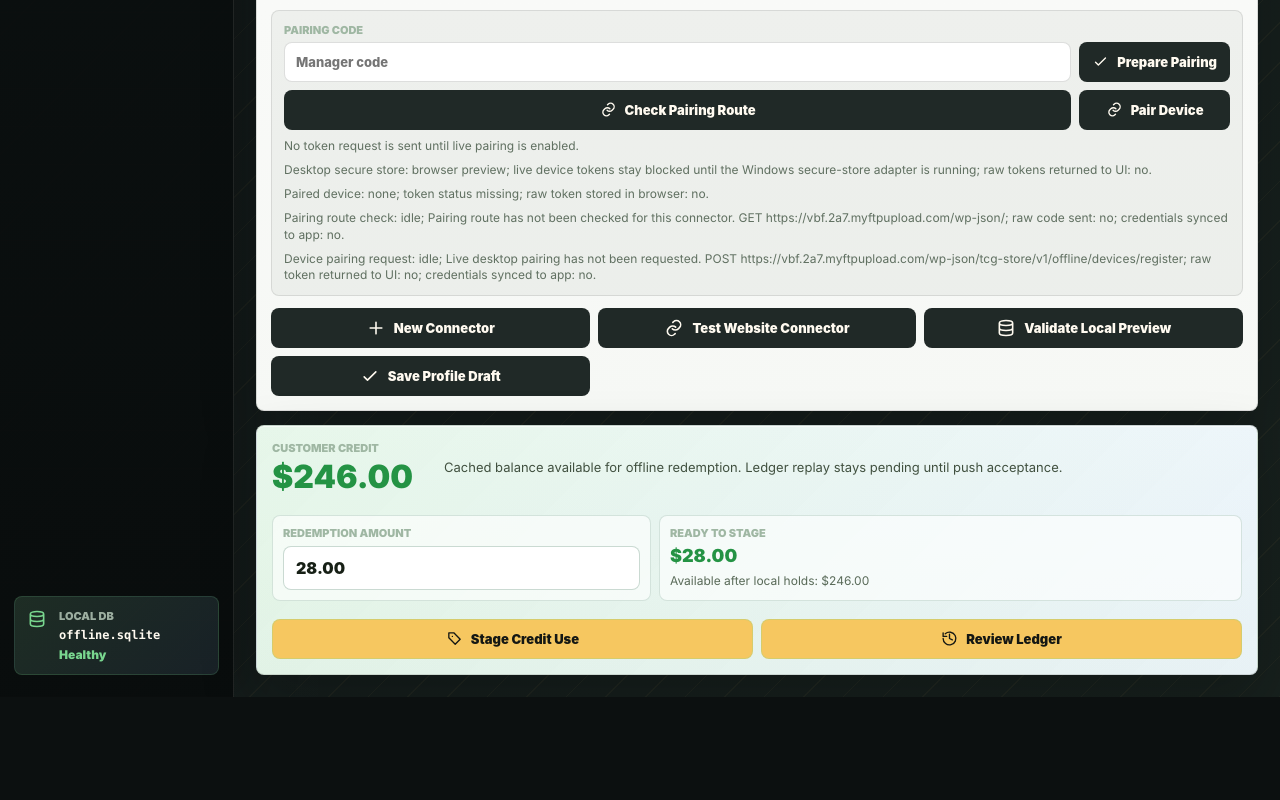
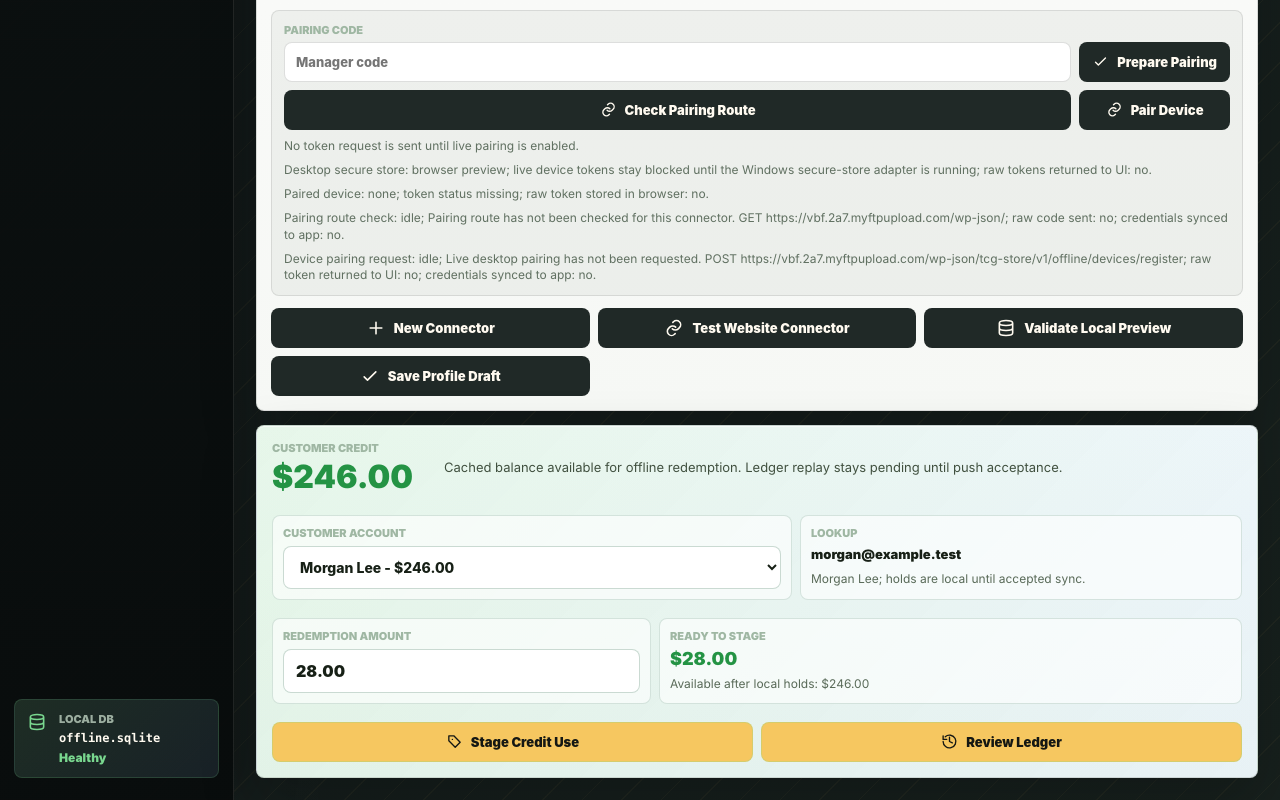
Before and after one commit to jonathanrhcooper1/Pug-Game-Shop, a React (Vite) app in the folder apps/offline-app/: page / in a window 1280 px wide. Shown: the part 2935-3735 px from the top of the page. Before the commit the page ends 3632 px from the top, so only its background shows below. Built offline with nearby package versions, Linux system fonts and the light colour scheme.

Commit message:
Add offline customer credit account selection

```diff
--- a/apps/offline-app/src/App.tsx
+++ b/apps/offline-app/src/App.tsx
@@ -40,6 +40,7 @@ import {
   creditRedemptionInputFromMinorUnits,
   creditRedemptionInputToMinorUnits,
   customerCreditAvailableAfterPending,
+  customerCreditDisplayName,
   createEmptyConnectorProfileDraft,
   buildInventoryUpdateOperation,
   buildInventoryReservationOperation,
@@ -47,6 +48,7 @@ import {
   connectorOfflineConflictResolutionUrl,
   filterInventoryItems,
   findInventoryItemByScan,
+  findCustomerCreditSnapshot,
   findConnectorProfile,
   findInventoryItem,
   findPairedDeviceRecord,
@@ -64,6 +66,7 @@ import {
   eventRegistrationStatusLabel,
   statusLabel,
   summarizeOfflinePushResult,
+  upsertCustomerCreditSnapshot,
   upsertConnectorProfile,
   validateConnectorManifest,
   type ConflictItem,
@@ -306,7 +309,9 @@ export function App() {
   }
   const offlineSessionStorage = offlineSessionStorageRef.current
   const [inventoryItems, setInventoryItems] = useState(workspace.inventoryItems)
-  const [customerCredit, setCustomerCredit] = useState(workspace.customerCredit)
+  const [customerCreditDirectory, setCustomerCreditDirectory] = useState(
+    workspace.customerCreditDirectory,
+  )
   const [eventSnapshots, setEventSnapshots] = useState(workspace.eventSnapshots)
   const [connectorProfiles, setConnectorProfiles] = useState(connectorProfileStorage.profiles)
   const [openConflicts, setOpenConflicts] = useState(workspace.conflicts)
@@ -314,7 +319,8 @@ export function App() {
   const [queuedOperations, setQueuedOperations] = useState<OfflineOperationEnvelope[]>(
     offlineSessionStorage.queuedOperations,
   )
-  const [pendingCreditMinorUnits, setPendingCreditMinorUnits] = useState(0)
+  const [activeCustomerId, setActiveCustomerId] = useState(workspace.customerCredit.customerId)
+  const [pendingCreditByCustomer, setPendingCreditByCustomer] = useState<Record<number, number>>({})
   const [creditRedemptionInput, setCreditRedemptionInput] = useState(() =>
     creditRedemptionInputFromMinorUnits(workspace.customerCredit.redemptionPreviewMinorUnits),
   )
@@ -436,6 +442,10 @@ export function App() {
     : "browser preview; live device tokens stay blocked until the Windows secure-store adapter is running"
   const selectedItem = findInventoryItem(inventoryItems, selectedId)
   const selectedEvent = eventSnapshots.find((event) => event.eventId === selectedEventId) ?? eventSnapshots[0]
+  const customerCredit =
+    findCustomerCreditSnapshot(customerCreditDirectory, activeCustomerId) ?? workspace.customerCredit
+  const activeCustomerName = customerCreditDisplayName(customerCredit)
+  const pendingCreditMinorUnits = pendingCreditByCustomer[customerCredit.customerId] ?? 0
   const queueTarget = queueSubmission?.sqlitePlan.table ?? "operation_queue"
   const filteredItems = useMemo(() => {
     return filterInventoryItems(inventoryItems, query, statusFilter)
@@ -1055,6 +1065,28 @@ export function App() {
     )
   }
 
+  function handleCustomerCreditSelection(customerIdValue: string) {
+    const nextCustomerId = Number(customerIdValue)
+    const nextCustomerCredit = findCustomerCreditSnapshot(customerCreditDirectory, nextCustomerId)
+
+    if (!nextCustomerCredit) {
+      return
+    }
+
+    setActiveCustomerId(nextCustomerCredit.customerId)
+    setCreditRedemptionInput(
+      creditRedemptionInputFromMinorUnits(nextCustomerCredit.redemptionPreviewMinorUnits),
+    )
+    setShowCreditLedger(true)
+    setActiveSection("Customers")
+    setActivityMessage({
+      title: "Customer credit selected",
+      detail:
+        `${customerCreditDisplayName(nextCustomerCredit)} cached balance is ready for offline review; ` +
+        "website ledger remains authoritative after sync acceptance.",
+    })
+  }
+
   async function handleCreditRedemption() {
     if (creditRedemptionIssue || creditRedemptionMinorUnits === null) {
       setActiveSection("Customers")
@@ -1073,14 +1105,15 @@ export function App() {
         reason: `offline customer credit redemption ${amount}`,
       }),
       "Credit redemption staged",
-      `${amount} customer credit redemption prepared from cached balance; ledger replay remains deferred until website sync acceptance.`,
+      `${amount} customer credit redemption prepared for ${activeCustomerName}; ledger replay remains deferred until website sync acceptance.`,
     )
-    setPendingCreditMinorUnits((current) =>
-      Math.min(
+    setPendingCreditByCustomer((holds) => ({
+      ...holds,
+      [customerCredit.customerId]: Math.min(
         customerCredit.availableMinorUnits,
-        current + creditRedemptionMinorUnits,
+        (holds[customerCredit.customerId] ?? 0) + creditRedemptionMinorUnits,
       ),
-    )
+    }))
     setShowCreditLedger(true)
   }
 
@@ -1454,10 +1487,16 @@ export function App() {
         setInventoryItems(cacheApplyResult.items)
       }
       if (creditCacheApplyResult.appliedCount > 0) {
-        setCustomerCredit(creditCacheApplyResult.customerCredit)
-        setPendingCreditMinorUnits((current) =>
-          Math.min(creditCacheApplyResult.customerCredit.availableMinorUnits, current),
+        setCustomerCreditDirectory((credits) =>
+          upsertCustomerCreditSnapshot(credits, creditCacheApplyResult.customerCredit),
         )
+        setPendingCreditByCustomer((holds) => ({
+          ...holds,
+          [creditCacheApplyResult.customerCredit.customerId]: Math.min(
+            creditCacheApplyResult.customerCredit.availableMinorUnits,
+            holds[creditCacheApplyResult.customerCredit.customerId] ?? 0,
+          ),
+        }))
       }
       if (eventCacheApplyResult.appliedCount > 0) {
         setEventSnapshots(eventCacheApplyResult.events)
@@ -3273,6 +3312,39 @@ export function App() {
                 </h2>
               </div>
               <p>{customerCredit.note}</p>
+              <div
+                className="customer-credit-selector"
+                aria-label="Offline customer credit account selector"
+              >
+                <label htmlFor="customer-credit-account">
+                  <span className="micro-label">Customer account</span>
+                  <select
+                    id="customer-credit-account"
+                    value={customerCredit.customerId}
+                    onChange={(event) => handleCustomerCreditSelection(event.target.value)}
+                  >
+                    {customerCreditDirectory.map((credit) => (
+                      <option key={credit.customerId} value={credit.customerId}>
+                        {customerCreditDisplayName(credit)} -{" "}
+                        {formatMoney(
+                          customerCreditAvailableAfterPending(
+                            credit,
+                            pendingCreditByCustomer[credit.customerId] ?? 0,
+                          ),
+                          credit.currency,
+                        )}
+                      </option>
+                    ))}
+                  </select>
+                </label>
+                <div>
+                  <span className="micro-label">Lookup</span>
+                  <strong>
+                    {customerCredit.customerLookup ?? `Customer #${customerCredit.customerId}`}
+                  </strong>
+                  <small>{activeCustomerName}; holds are local until accepted sync.</small>
+                </div>
+              </div>
               <div className="credit-redemption-control" aria-label="Customer credit redemption amount">
                 <label htmlFor="credit-redemption-amount">
                   <span className="micro-label">Redemption amount</span>
--- a/apps/offline-app/src/data/offlineWorkspace.ts
+++ b/apps/offline-app/src/data/offlineWorkspace.ts
@@ -97,6 +97,8 @@ export type CustomerCreditSnapshot = {
   customerId: number
   rowVersion: number
   label: string
+  customerName?: string
+  customerLookup?: string
   availableMinorUnits: number
   redemptionPreviewMinorUnits: number
   currency: "USD"
@@ -704,6 +706,7 @@ export type OfflineWorkspaceState = {
   queueItems: QueueItem[]
   conflicts: ConflictItem[]
   customerCredit: CustomerCreditSnapshot
+  customerCreditDirectory: CustomerCreditSnapshot[]
   eventSnapshots: EventSnapshot[]
 }
 
@@ -922,11 +925,48 @@ export const offlineWorkspaceSeed: OfflineWorkspaceState = {
     customerId: 91,
     rowVersion: 6,
     label: "Customer credit",
+    customerName: "Morgan Lee",
+    customerLookup: "morgan@example.test",
     availableMinorUnits: 24600,
     redemptionPreviewMinorUnits: 2800,
     currency: "USD",
     note: "Cached balance available for offline redemption. Ledger replay stays pending until push acceptance.",
   },
+  customerCreditDirectory: [
+    {
+      customerId: 91,
+      rowVersion: 6,
+      label: "Customer credit",
+      customerName: "Morgan Lee",
+      customerLookup: "morgan@example.test",
+      availableMinorUnits: 24600,
+      redemptionPreviewMinorUnits: 2800,
+      currency: "USD",
+      note: "Cached balance available for offline redemption. Ledger replay stays pending until push acceptance.",
+    },
+    {
+      customerId: 104,
+      rowVersion: 3,
+      label: "Customer credit",
+      customerName: "Avery Chen",
+      customerLookup: "avery@example.test",
+      availableMinorUnits: 7250,
+      redemptionPreviewMinorUnits: 1250,
+      currency: "USD",
+      note: "Cached league-night credit available for offline redemption.",
+    },
+    {
+      customerId: 117,
+      rowVersion: 2,
+      label: "Customer credit",
+      customerName: "Riley Patel",
+      customerLookup: "riley@example.test",
+      availableMinorUnits: 0,
+      redemptionPreviewMinorUnits: 0,
+      currency: "USD",
+      note: "No cached credit remains; website ledger stays authoritative after reconnect.",
+    },
+  ],
   eventSnapshots: [
     {
       eventId: "event-100",
@@ -1108,6 +1148,30 @@ export function customerCreditAvailableAfterPending(
   pendingMinorUnits: number,
 ) {
   return Math.max(0, credit.availableMinorUnits - Math.max(0, pendingMinorUnits))
+}
+
+export function customerCreditDisplayName(credit: CustomerCreditSnapshot): string {
+  return credit.customerName?.trim() || credit.label
+}
+
+export function findCustomerCreditSnapshot(
+  credits: CustomerCreditSnapshot[],
+  customerId: number,
+): CustomerCreditSnapshot | null {
+  return credits.find((credit) => credit.customerId === customerId) ?? credits[0] ?? null
+}
+
+export function upsertCustomerCreditSnapshot(
+  credits: CustomerCreditSnapshot[],
+  snapshot: CustomerCreditSnapshot,
+): CustomerCreditSnapshot[] {
+  const hasExistingCredit = credits.some((credit) => credit.customerId === snapshot.customerId)
+
+  if (!hasExistingCredit) {
+    return [snapshot, ...credits]
+  }
+
+  return credits.map((credit) => (credit.customerId === snapshot.customerId ? snapshot : credit))
 }
 
 export function connectorDisplayUrl(profile: StoreConnectorProfile) {
--- a/apps/offline-app/src/styles.css
+++ b/apps/offline-app/src/styles.css
@@ -918,6 +918,54 @@ h2 {
   border: 1px solid rgba(121, 215, 143, 0.26);
 }
 
+.customer-credit-selector {
+  display: grid;
+  grid-column: 1 / -1;
+  grid-template-columns: minmax(230px, 1fr) minmax(210px, 0.85fr);
+  gap: 8px;
+}
+
+.customer-credit-selector label,
+.customer-credit-selector div {
+  display: grid;
+  gap: 6px;
+  min-width: 0;
+  padding: 10px;
+  background: rgba(255, 255, 255, 0.62);
+  border: 1px solid rgba(35, 100, 70, 0.16);
+  border-radius: 8px;
+}
+
+.customer-credit-selector select {
+  width: 100%;
+  min-width: 0;
+  padding: 11px 12px;
+  color: #172016;
+  font-size: 14px;
+  font-weight: 850;
+  background: rgba(255, 255, 255, 0.94);
+  border: 1px solid rgba(35, 100, 70, 0.24);
+  border-radius: 8px;
+}
+
+.customer-credit-selector select:focus {
+  outline: 2px solid rgba(92, 171, 119, 0.45);
+  outline-offset: 2px;
+}
+
+.customer-credit-selector strong {
+  overflow-wrap: anywhere;
+  color: #172016;
+  font-size: 13px;
+  font-weight: 900;
+}
+
+.customer-credit-selector small {
+  color: #596a58;
+  font-size: 12px;
+  line-height: 1.35;
+}
+
 .credit-redemption-control {
   display: grid;
   grid-column: 1 / -1;
@@ -2331,6 +2379,7 @@ dd {
   .connector-editor,
   .connector-actions,
   .credit-actions,
+  .customer-credit-selector,
   .credit-redemption-control,
   .pairing-panel,
   .ledger-preview,
```
Also changed, not shown: apps/offline-app/tests/pull-inventory-cache-contract.mjs (+22 -0 lines), apps/offline-app/tests/ui-shell-contract.mjs (+6 -1 lines), apps/offline-app/tests/workspace-state-contract.mjs (+9 -0 lines), 4 other files (tests, documents, lock files or other folders).
